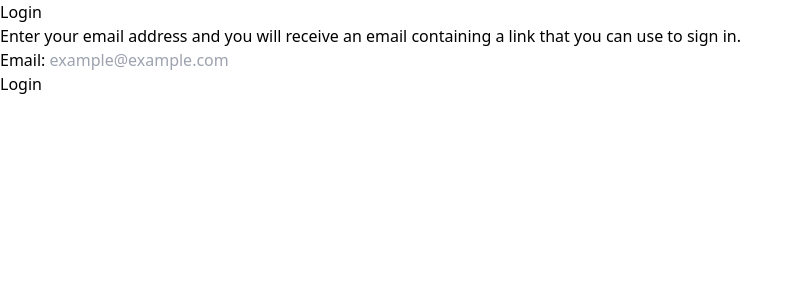
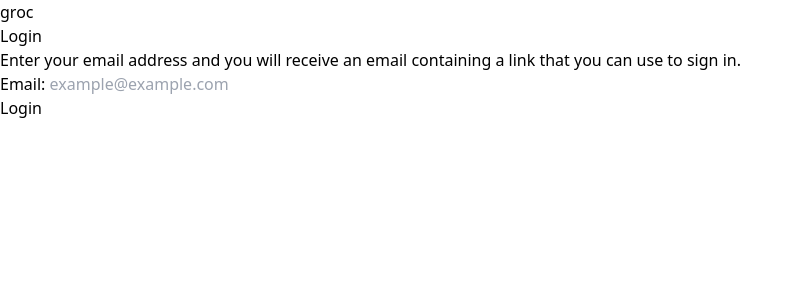
Before and after one commit to simonxabris/groc, a SvelteKit app: page /auth/login in a window 1280 px wide. Shown: the top 300 px of the page, without its empty margins (0-802 px from the left). Built offline with nearby package versions, Linux system fonts and the light colour scheme.

Commit message:
add header

```diff
--- a/src/routes/+layout.svelte
+++ b/src/routes/+layout.svelte
@@ -2,4 +2,10 @@
 	import '../app.css';
 </script>
 
+<header class="w-full py-4 bg-white shadow-md dark:bg-gray-900">
+	<div class="container mx-auto">
+		<h1 class="text-4xl font-bold text-center text-blue-600 dark:text-blue-400">groc</h1>
+	</div>
+</header>
+
 <slot />
```
